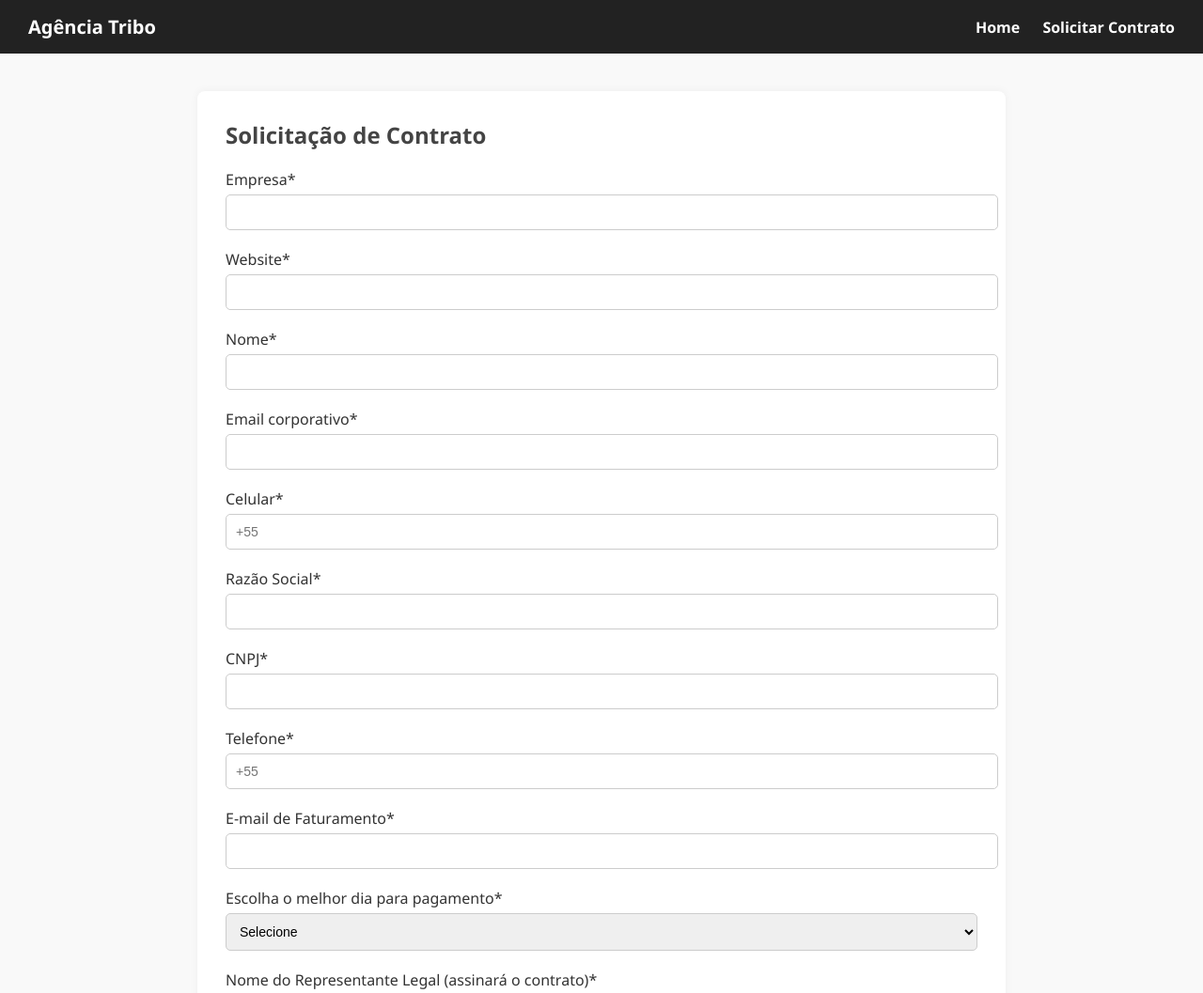
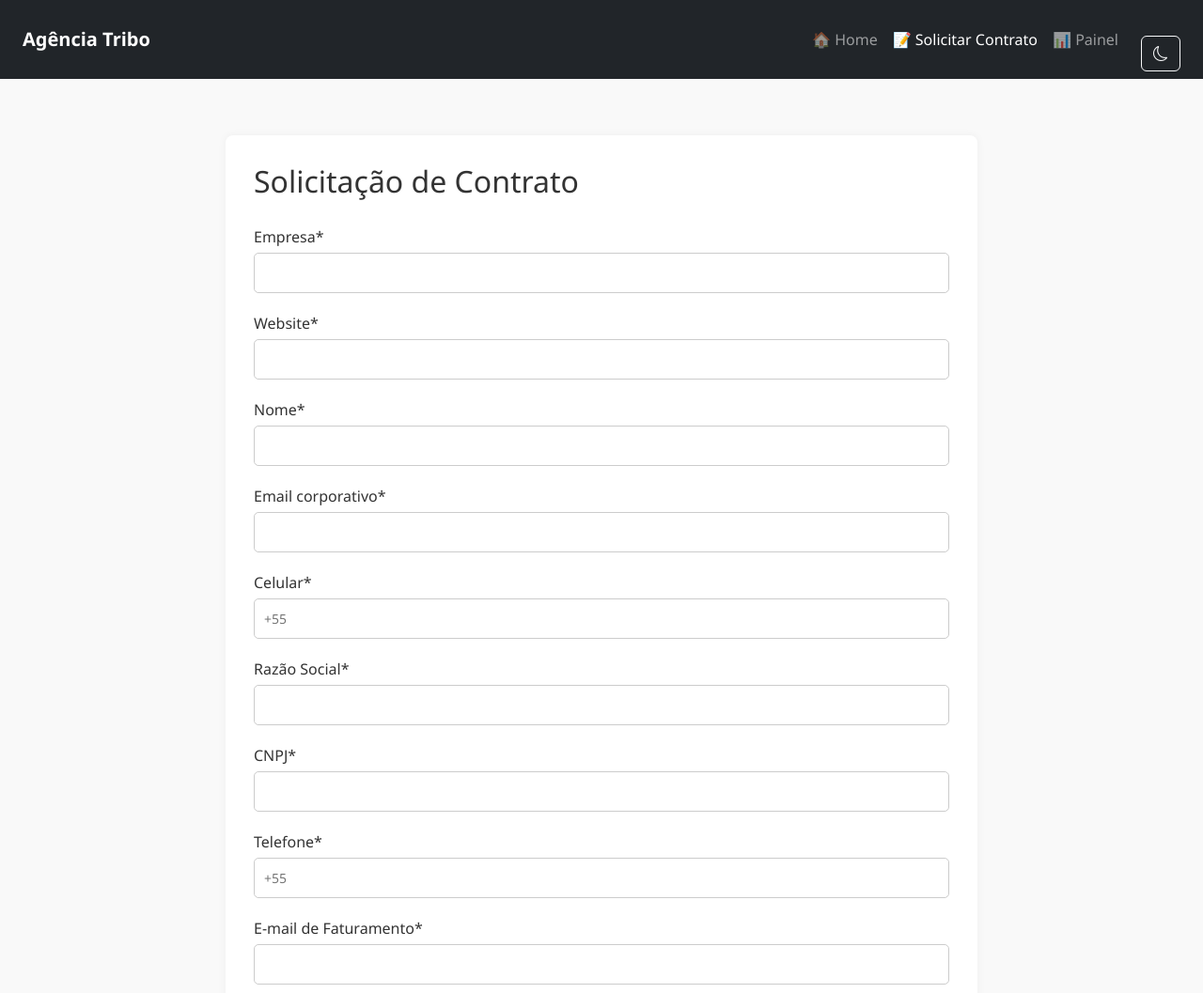
Before and after one commit to seo-react/automacao-contratos, a website: page solicitar.html in a window 1280 px wide. Shown: the top 1057 px of the page at 94% size. Drawn offline with nearby package versions, Linux system fonts and the light colour scheme.

```diff
--- a/solicitar.html
+++ b/solicitar.html
@@ -4,55 +4,39 @@
   <meta charset="UTF-8" />
   <meta name="viewport" content="width=device-width, initial-scale=1.0" />
   <title>Solicitação de Contrato | Agência Tribo</title>
+  <link href="https://cdn.jsdelivr.net/npm/bootstrap@5.3.2/dist/css/bootstrap.min.css" rel="stylesheet" />
+  <link href="https://cdn.jsdelivr.net/npm/bootstrap-icons@1.10.5/font/bootstrap-icons.css" rel="stylesheet" />
   <style>
     body {
-      margin: 0;
       font-family: 'Segoe UI', sans-serif;
       background-color: #f9f9f9;
       color: #333;
     }
 
-    header {
-      background-color: #222;
-      padding: 15px 30px;
-      display: flex;
-      justify-content: space-between;
-      align-items: center;
+    body.dark-mode {
+      background-color: #121212;
+      color: #f1f1f1;
     }
 
-    header h1 {
-      color: #fff;
-      font-size: 20px;
-      margin: 0;
+    .navbar-dark-mode {
+      background-color: #1c1c1c !important;
     }
 
-    nav a {
-      color: #fff;
-      text-decoration: none;
-      margin-left: 20px;
-      font-weight: bold;
-    }
-
-    nav a:hover {
-      text-decoration: underline;
-    }
-
-    main {
+    .form-container {
       max-width: 800px;
-      margin: 40px auto;
+      margin: 60px auto;
       background-color: #fff;
       padding: 30px;
       border-radius: 8px;
       box-shadow: 0 0 10px rgba(0,0,0,0.05);
     }
 
-    h2 {
-      margin-top: 0;
-      color: #444;
+    .dark-mode .form-container {
+      background-color: #1e1e1e;
+      color: #f1f1f1;
     }
 
     label {
-      display: block;
       margin-top: 20px;
       font-weight: 500;
     }
@@ -64,6 +48,16 @@
       border: 1px solid #ccc;
       border-radius: 5px;
       font-size: 14px;
+      background-color: #fff;
+      color: #333;
+    }
+
+    .dark-mode input,
+    .dark-mode select,
+    .dark-mode textarea {
+      background-color: #2a2a2a;
+      color: #f1f1f1;
+      border: 1px solid #555;
     }
 
     textarea {
@@ -93,15 +87,23 @@
   </style>
 </head>
 <body>
-  <header>
-    <h1>Agência Tribo</h1>
-    <nav>
-      <a href="/">Home</a>
-      <a href="/solicitar">Solicitar Contrato</a>
-    </nav>
-  </header>
+  <!-- Menu -->
+  <nav class="navbar navbar-expand-lg navbar-dark bg-dark px-4">
+    <a class="navbar-brand fw-bold" href="/">Agência Tribo</a>
+    <div class="collapse navbar-collapse">
+      <ul class="navbar-nav ms-auto">
+        <li class="nav-item"><a class="nav-link" href="/">🏠 Home</a></li>
+        <li class="nav-item"><a class="nav-link active" href="/solicitar">📝 Solicitar Contrato</a></li>
+        <li class="nav-item"><a class="nav-link" href="/admin">📊 Painel</a></li>
+      </ul>
+    </div>
+    <button onclick="alternarTema()" class="btn btn-outline-light ms-3">
+      <i id="temaIcone" class="bi bi-moon"></i>
+    </button>
+  </nav>
 
-  <main>
+  <!-- Formulário -->
+  <main class="form-container">
     <form action="/aprovar" method="POST">
       <h2>Solicitação de Contrato</h2>
 
@@ -142,10 +144,10 @@
         <option value="25">Dia 25</option>
       </select>
 
-      <label>Nome do Representante Legal (assinará o contrato)*</label>
+      <label>Nome do Representante Legal*</label>
       <input type="text" name="representanteNome" required>
 
-      <label>E-Mail do Representante Legal*</label>
+      <label>Email do Representante Legal*</label>
       <input type="email" name="representanteEmail" required>
 
       <label>CPF do Representante Legal*</label>
@@ -167,5 +169,14 @@
       <button type="submit">Enviar</button>
     </form>
   </main>
+
+  <script>
+    function alternarTema() {
+      document.body.classList.toggle('dark-mode');
+      document.querySelector('nav').classList.toggle('navbar-dark-mode');
+      document.getElementById('temaIcone').classList.toggle('bi-moon');
+      document.getElementById('temaIcone').classList.toggle('bi-sun');
+    }
+  </script>
 </body>
 </html>
```
